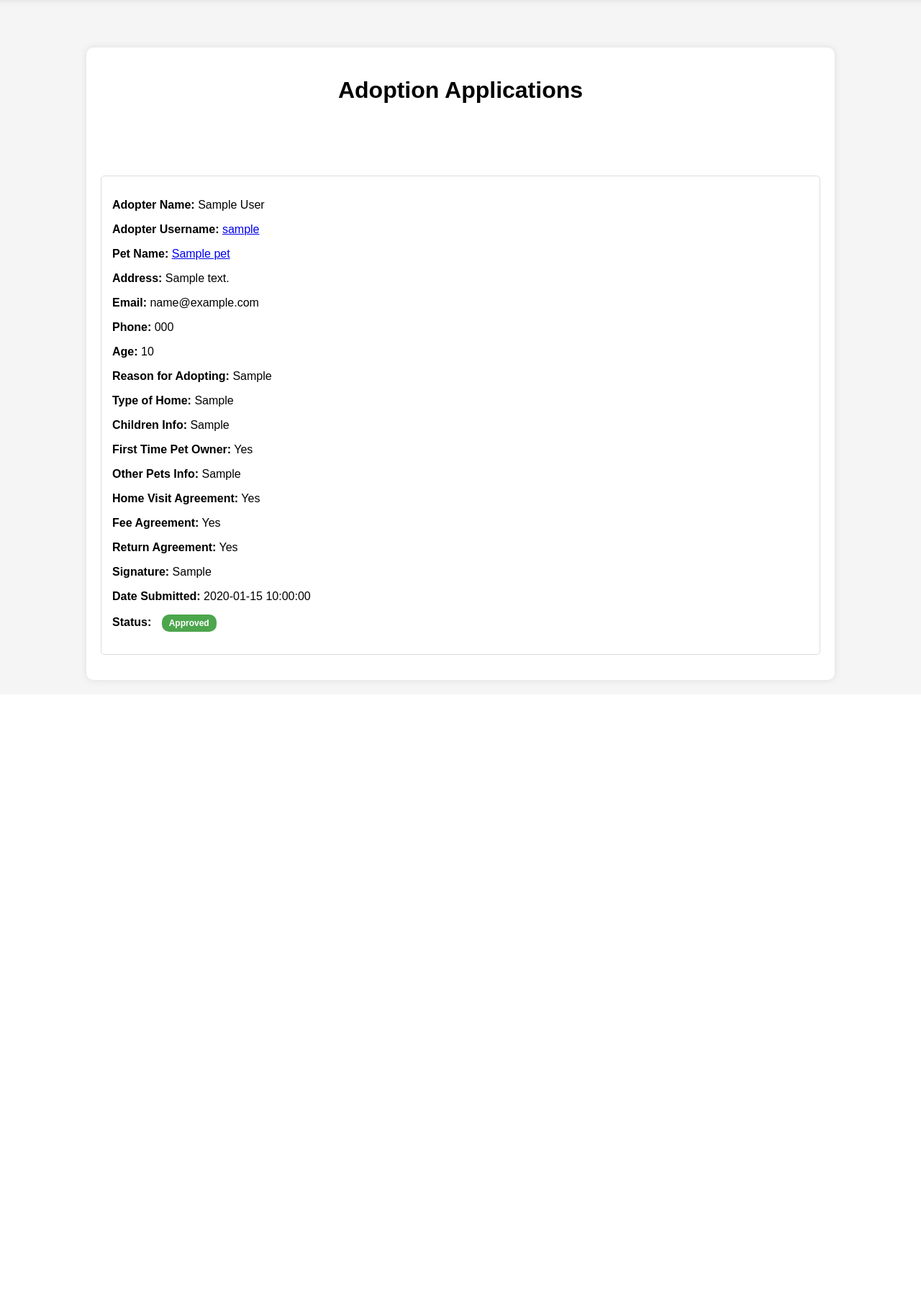
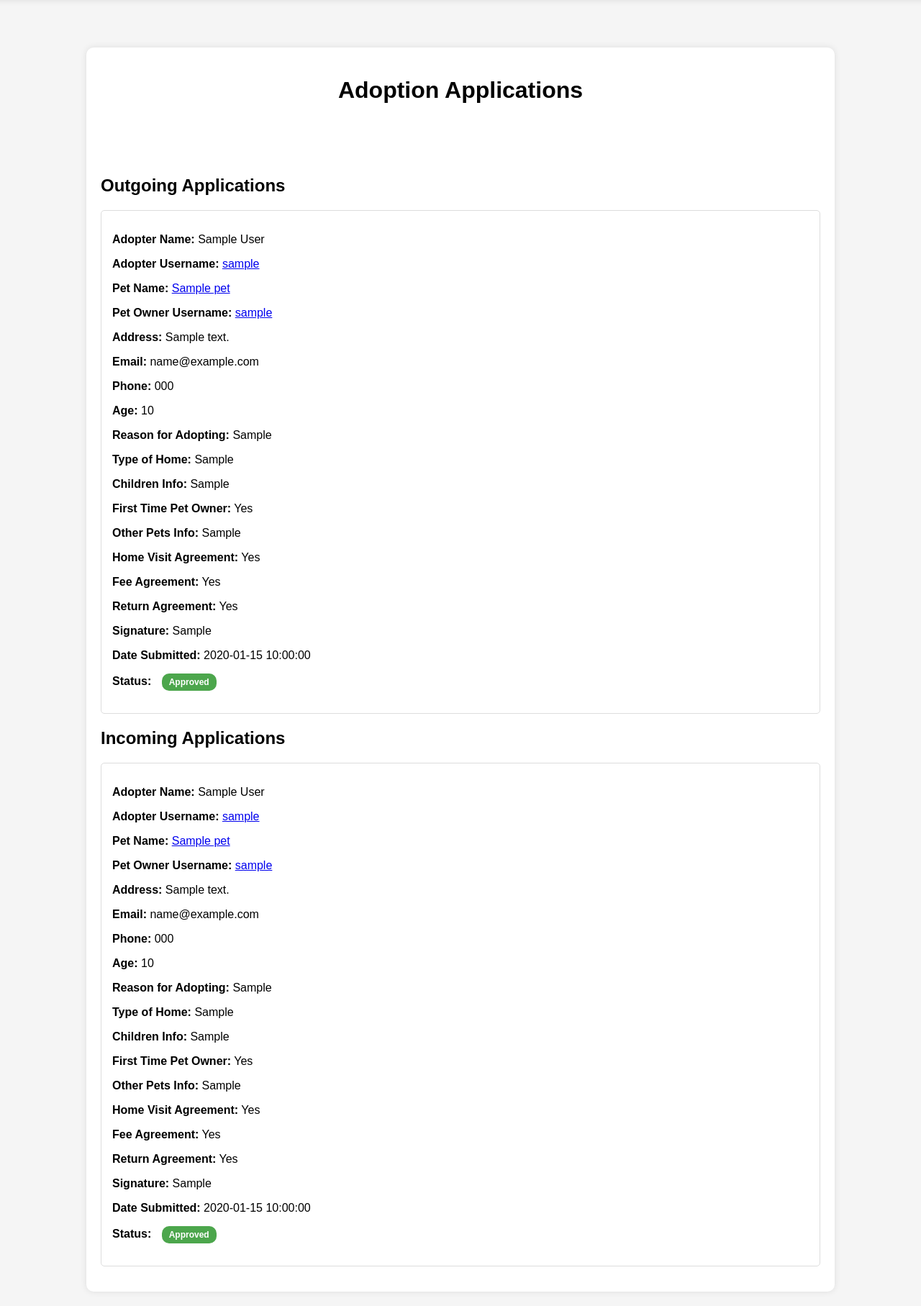
Before and after one commit to lcmiles/CS-499-Capstone, a Flask app: page /view_adoption_applications in a window 1280 px wide. Shown: the part 84-1899 px from the top of the page at 72% size. Before the commit the page ends 1035 px from the top, so only its background shows below. Run offline with Flask 3, Linux system fonts and the light colour scheme; the visitor is signed in with stand-in values (Sample User, id 1); tables that the repository leaves empty hold one stand-in row (values such as "Sample post").

Commit message:
fix: ui bugs, bugs related to adoption process

```diff
--- a/app.py
+++ b/app.py
@@ -609,9 +609,14 @@ def view_adoption_applications():
     if "user_id" not in session:
         return redirect(url_for("login"))
     current_user_id = session["user_id"]
-    applications = get_adoption_applications(current_user_id)
+    submitted_applications = Adoption_Info.query.filter_by(adopter_id=current_user_id).all()
+    incoming_applications = Adoption_Info.query.filter_by(owner_id=current_user_id).all()
 
-    return render_template("view_adoption_applications.html", applications=applications)
+    return render_template(
+        "view_adoption_applications.html",
+        submitted_applications=submitted_applications,
+        incoming_applications=incoming_applications,
+    )
 
 
 # routing to handle updating adoption status
--- a/templates/manage_shelter.html
+++ b/templates/manage_shelter.html
@@ -108,6 +108,7 @@
                         <p><strong>Adopter Name:</strong> {{ application.full_name }}</p>
                         <p><strong>Adopter Username: </strong> <a href="{{ url_for('view_profile', username=application.username) }}">{{ application.username }}</a></p>
                         <p><strong>Pet Name: </strong><a href="{{ url_for('view_pet', pet_id=application.pet.id) }}">{{ application.pet.name }}</a></p>
+                        <p><strong>Pet Owner Username: </strong> <a href="{{ url_for('view_profile', username=application.owner.username) }}">{{ application.owner.username }}</a></p>
                         <p><strong>Address:</strong> {{ application.address }}</p>
                         <p><strong>Email:</strong> {{ application.email }}</p>
                         <p><strong>Phone:</strong> {{ application.phone }}</p>
@@ -152,6 +153,7 @@
                         <p><strong>Adopter Name:</strong> {{ application.full_name }}</p>
                         <p><strong>Adopter Username: </strong> <a href="{{ url_for('view_profile', username=application.username) }}">{{ application.username }}</a></p>
                         <p><strong>Pet Name: </strong><a href="{{ url_for('view_pet', pet_id=application.pet.id) }}">{{ application.pet.name }}</a></p>
+                        <p><strong>Pet Owner Username: </strong> <a href="{{ url_for('view_profile', username=application.owner.username) }}">{{ application.owner.username }}</a></p>
                         <p><strong>Address:</strong> {{ application.address }}</p>
                         <p><strong>Email:</strong> {{ application.email }}</p>
                         <p><strong>Phone:</strong> {{ application.phone }}</p>
--- a/templates/view_adoption_applications.html
+++ b/templates/view_adoption_applications.html
@@ -8,12 +8,58 @@
     {% include 'navbar.html' %}
     <div class="container">
         <h1 style="text-align: center;">Adoption Applications</h1>
-        {% if applications %}
-            {% for application in applications %}
+
+        <h2>Outgoing Applications</h2>
+        {% if submitted_applications %}
+            {% for application in submitted_applications %}
+            <div class="application" style="border: 1px solid #ddd; padding: 15px; margin-bottom: 15px; border-radius: 5px;">
+                <p><strong>Adopter Name:</strong> {{ application.full_name }}</p>
+                <p><strong>Adopter Username: </strong> <a href="{{ url_for('view_profile', username=application.username) }}">{{ application.username }}</a></p>
+                <p><strong>Pet Name: </strong> <a href="{{ url_for('view_pet', pet_id=application.pet.id) }}">{{ application.pet.name }}</a></p>
+                <p><strong>Pet Owner Username: </strong> <a href="{{ url_for('view_profile', username=application.owner.username) }}">{{ application.owner.username }}</a></p>
+                <p><strong>Address:</strong> {{ application.address }}</p>
+                <p><strong>Email:</strong> {{ application.email }}</p>
+                <p><strong>Phone:</strong> {{ application.phone }}</p>
+                <p><strong>Age:</strong> {{ application.age }}</p>
+                <p><strong>Reason for Adopting:</strong> {{ application.reason_for_adopting }}</p>
+                <p><strong>Type of Home:</strong> {{ application.home_type }}</p>
+                <p><strong>Children Info:</strong> {{ application.children_info or "N/A" }}</p>
+                <p><strong>First Time Pet Owner:</strong> {{ "Yes" if application.first_time_owner else "No" }}</p>
+                <p><strong>Other Pets Info:</strong> {{ application.other_pets_info or "N/A" }}</p>
+                <p><strong>Home Visit Agreement:</strong> {{ "Yes" if application.home_visit_agreement else "No" }}</p>
+                <p><strong>Fee Agreement:</strong> {{ "Yes" if application.fee_agreement else "No" }}</p>
+                <p><strong>Return Agreement:</strong> {{ "Yes" if application.return_agreement else "No" }}</p>
+                <p><strong>Signature:</strong> {{ application.signature }}</p>
+                <p><strong>Date Submitted:</strong> {{ application.date.strftime('%Y-%m-%d %H:%M:%S') }}</p>
+                <p><strong>Status:</strong>
+                    <span class="adoption-status {{ 'approved' if application.status == 'Approved' else 'denied' if application.status == 'Denied' else 'pending' }}">
+                        {{ application.status }}
+                    </span>
+                </p>
+                {% if application.status == "Pending" and session['user_id'] == application.owner_id %}
+                    <div class="button-group">
+                        <form action="{{ url_for('update_adoption_status_route', application_id=application.id, status='Approved') }}" method="post" style="display: inline;">
+                            <button type="submit" class="dropdown-link">Approve</button>
+                        </form>
+                        <form action="{{ url_for('update_adoption_status_route', application_id=application.id, status='Denied') }}" method="post" style="display: inline;">
+                            <button type="submit" class="dropdown-link">Deny</button>
+                        </form>
+                    </div>
+                {% endif %}
+            </div>
+            {% endfor %}
+        {% else %}
+            <p class="adoption-requests">No submitted adoption applications found.</p>
+        {% endif %}
+
+        <h2>Incoming Applications</h2>
+        {% if incoming_applications %}
+            {% for application in incoming_applications %}
                 <div class="application" style="border: 1px solid #ddd; padding: 15px; margin-bottom: 15px; border-radius: 5px;">
                     <p><strong>Adopter Name:</strong> {{ application.full_name }}</p>
                     <p><strong>Adopter Username: </strong> <a href="{{ url_for('view_profile', username=application.username) }}">{{ application.username }}</a></p>
                     <p><strong>Pet Name: </strong> <a href="{{ url_for('view_pet', pet_id=application.pet.id) }}">{{ application.pet.name }}</a></p>
+                    <p><strong>Pet Owner Username: </strong> <a href="{{ url_for('view_profile', username=application.owner.username) }}">{{ application.owner.username }}</a></p>
                     <p><strong>Address:</strong> {{ application.address }}</p>
                     <p><strong>Email:</strong> {{ application.email }}</p>
                     <p><strong>Phone:</strong> {{ application.phone }}</p>
@@ -33,7 +79,7 @@
                             {{ application.status }}
                         </span>
                     </p>
-                    {% if application.status == "Pending" %}
+                    {% if application.status == "Pending" and session['user_id'] == application.owner_id %}
                         <div class="button-group">
                             <form action="{{ url_for('update_adoption_status_route', application_id=application.id, status='Approved') }}" method="post" style="display: inline;">
                                 <button type="submit" class="dropdown-link">Approve</button>
@@ -46,7 +92,7 @@
                 </div>
             {% endfor %}
         {% else %}
-            <p class="adoption-requests">No adoption applications found.</p>
+            <p class="adoption-requests">No incoming adoption applications found.</p>
         {% endif %}
     </div>
 </body>
```
Also changed, not shown: templates/profile.html (+7 -1 lines).
